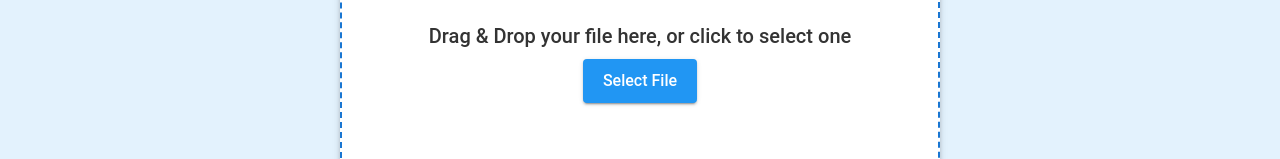
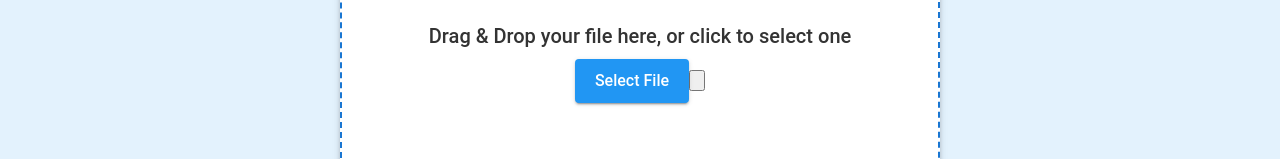
Before and after one commit to Harshit0755/chatwork, a React (Create React App) app in the folder front/chatapp/: page / in a window 1280 px wide. Shown: the part 274-433 px from the top of the page. Built offline with nearby package versions, Linux system fonts and the light colour scheme.

Commit message:
api integration

```diff
--- a/front/chatapp/src/FileInput.js
+++ b/front/chatapp/src/FileInput.js
@@ -1,8 +1,9 @@
 import React, { useState } from 'react';
 import { Box, Typography, Button, useTheme, Paper, CircularProgress, Alert, IconButton } from '@mui/material';
-import { CloudUpload as CloudUploadIcon, InsertDriveFile as FileIcon } from '@mui/icons-material';
+import { CloudUpload as CloudUploadIcon, InsertDriveFile as FileIcon, LineAxisOutlined } from '@mui/icons-material';
 import pdfToText from 'react-pdftotext';
 import './Shimmereffect.css';
+import axios from 'axios';
 
 const FileInput = () => {
   const [dragOver, setDragOver] = useState(false);
@@ -93,6 +94,35 @@ const FileInput = () => {
     setError(null); // Reset error state
   };
 
+  const openapicall= async () => {
+    try {
+      const response = await axios.post("https://openrouter.ai/api/v1/chat/completions", {
+        model: "google/gemini-2.0-flash-thinking-exp:free",
+        messages: [
+          {
+            role: "user",
+            content: [
+              {
+                type: "text",
+                text: "What's in this image?"
+              },
+            ]
+          }
+        ]
+      }, {
+        headers: {
+          "Authorization": `Bearer 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`, // Use your actual API key
+          "Content-Type": "application/json"
+        }
+      });
+
+      console.log(response.data); // Print the response to the console
+
+    } catch (error) {
+      console.error('There has been a problem with your Axios operation:', error);
+    }
+  };
+
   return (
     <Box
       sx={{
@@ -149,7 +179,7 @@ const FileInput = () => {
             Select File
             <input type="file" hidden onChange={handleFileChange} />
           </Button>
-
+<input type='button' onClick={()=>openapicall()}></input>
           {file && (
             <Box sx={{ marginTop: 2 }}>
               <Typography variant="body1" color="textSecondary">
```
Also changed, not shown: 1 other file (tests, documents, lock files or other folders).
